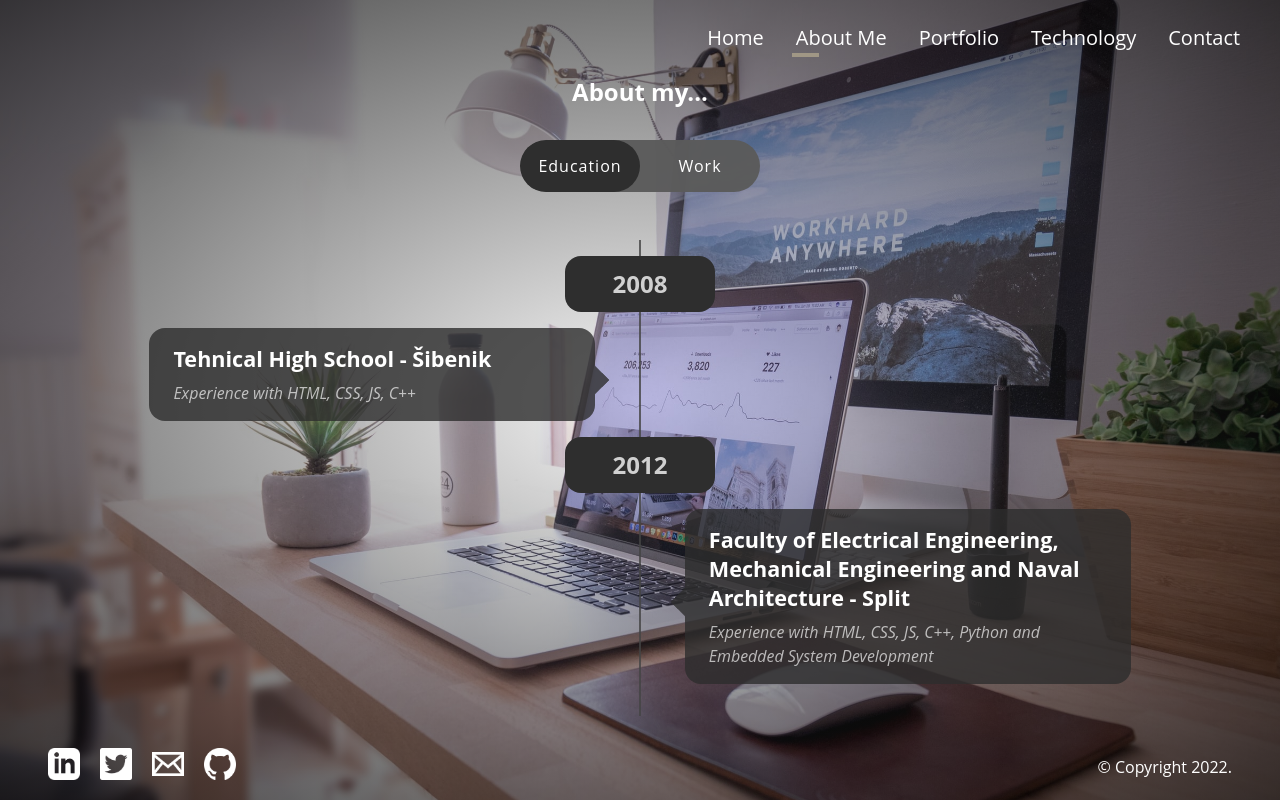
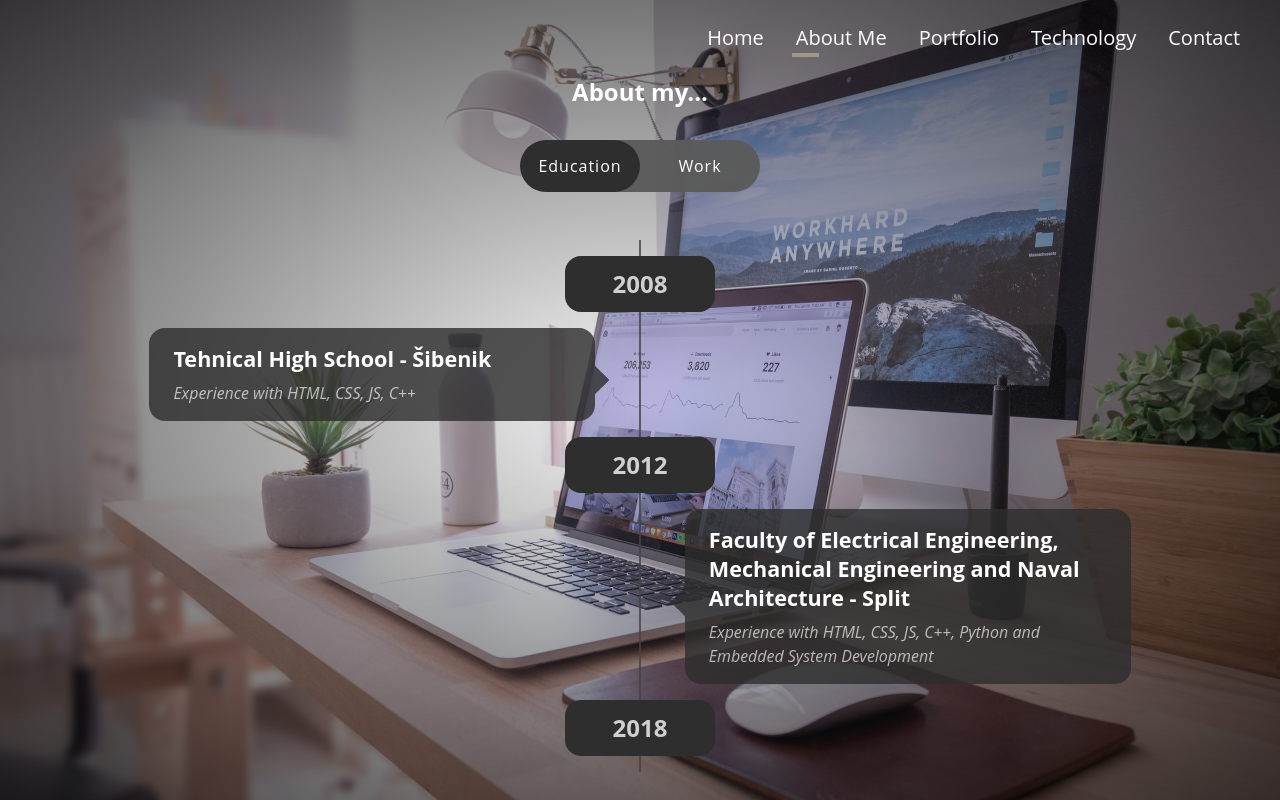
Before and after one commit to IvanMilovac/personal-portfolio-page, a React app: page /about in a window 1280 px wide. Built offline with nearby package versions, Linux system fonts and the light colour scheme.

Commit message:
Added end year for education

```diff
--- a/src/components/About.jsx
+++ b/src/components/About.jsx
@@ -14,7 +14,7 @@ const About = () => {
       <h2 className="about-page-title">About my...</h2>
       <SliderEducation setEducation={setEducation} />
       <div className="timeline">
-        {education && <Timeline data={educationData} />}
+        {education && <Timeline data={educationData} graduated />}
         {!education && <Timeline data={workData} current />}
       </div>
     </div>
--- a/src/components/shared/Timeline.jsx
+++ b/src/components/shared/Timeline.jsx
@@ -2,7 +2,7 @@ import React from "react";
 
 import "./TimelineContent.scss";
 
-const Timeline = ({ data, current }) => {
+const Timeline = ({ data, current, graduated }) => {
   return (
     <>
       {data.map((item) => (
@@ -23,6 +23,9 @@ const Timeline = ({ data, current }) => {
       {current && (
         <h2 className="timeline__item timeline__item--year">Current</h2>
       )}
+      {graduated && (
+        <h2 className="timeline__item timeline__item--year">2018</h2>
+      )}
     </>
   );
 };
```
